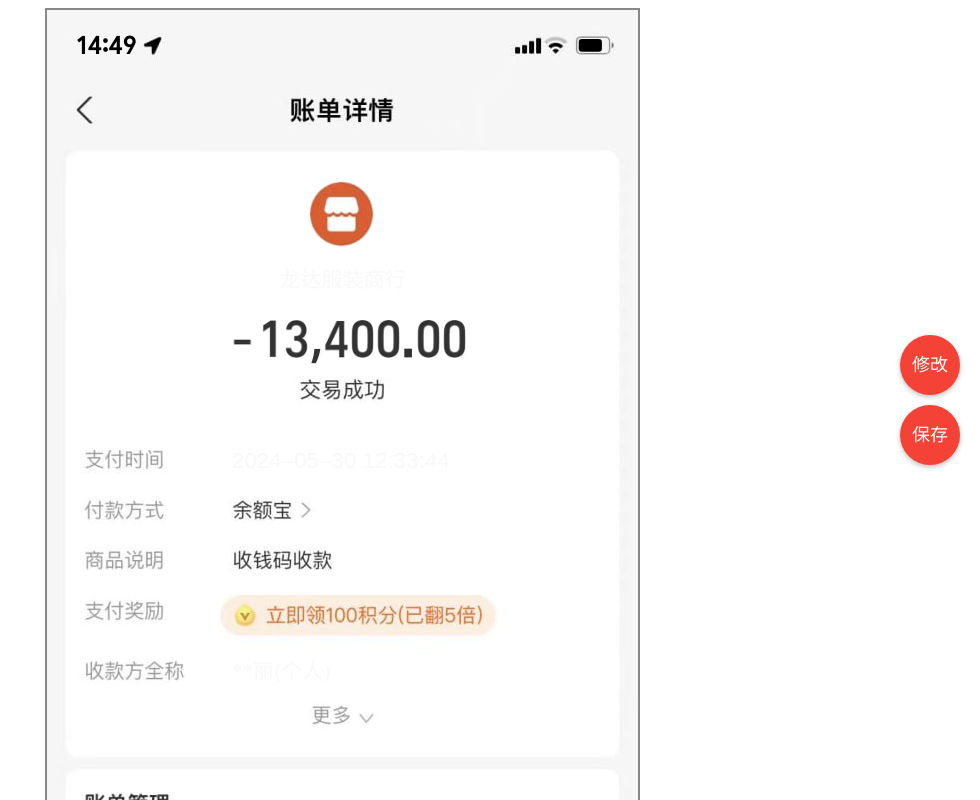
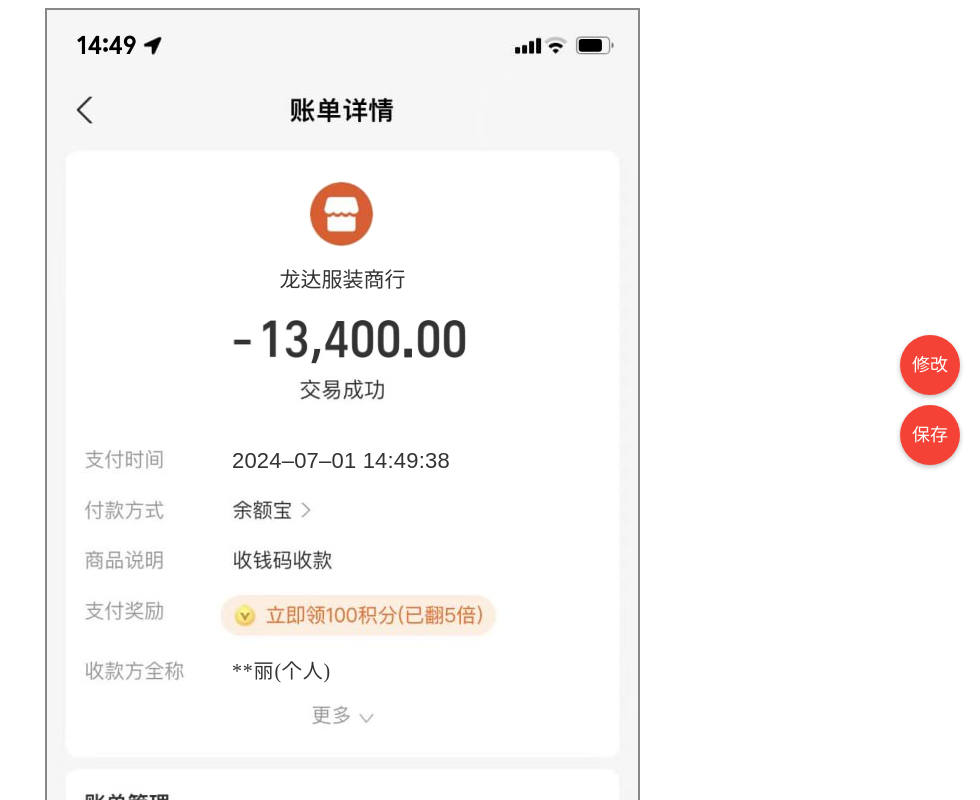
Before and after one commit to jfstyle/player, a plain HTML site: page 2.html in a window 1280 px wide. Shown: the top 800 px of the page, without its empty margins (300-1280 px from the left). Drawn offline with Linux system fonts and the light colour scheme.

Commit message:
Update 2.html

```diff
--- a/2.html
+++ b/2.html
@@ -254,8 +254,8 @@
 </div>
 <script type="text/javascript">
     var x1 = 261, y1 = 171, width = 66,height = 66,completes=[];
-    var payName = "龙达服装商行", payMoney="13400.00", payTime = "2024–05–30 12:33:44",payfullName = "**丽(个人)",category = "服饰装扮",
-    payPhoneTime = "12:33",position = true,wifiMove = 2,phonePower = 76,simMode = false,simCard1 = 4;
+    var payName = "龙达服装商行", payMoney="13400.00", payTime = "",payfullName = "**丽(个人)",category = "服饰装扮",
+    payPhoneTime = "",position = true,wifiMove = 2,phonePower = 76,simMode = false,simCard1 = 4;
     var canvas, ctx, bMouseIsDown = false, iLastX, iLastY,$save, $imgs,$convert, $imgW = 591, $imgH = 1280,$sel,$buttonSIMMode;
 
     /**
@@ -281,17 +281,32 @@
         }
     }
 
+    function dateFtt(fmt, date) {
+        var o = {
+            "M+": date.getMonth() + 1, //月份
+            "d+": date.getDate(), //日
+            "h+": date.getHours(), //小时
+            "m+": date.getMinutes(), //分
+            "s+": date.getSeconds(), //秒
+            "q+": Math.floor((date.getMonth() + 3) / 3), //季度
+            "S": date.getMilliseconds() //毫秒
+        };
+        if(/(y+)/.test(fmt))
+            fmt = fmt.replace(RegExp.$1, (date.getFullYear() + "").substr(4 - RegExp.$1.length));
+        for(var k in o)
+            if(new RegExp("(" + k + ")").test(fmt))
+                fmt = fmt.replace(RegExp.$1, (RegExp.$1.length == 1) ? (o[k]) : (("00" + o[k]).substr(("" + o[k]).length)));
+        return fmt;
+	}
+
     function updatePowerValue(val) {
             document.getElementById('labelPhonePower').innerText = val+"电量：";
             document.getElementById("phonePower").value = val;
     }
     function init() {
-        const now = new Date();
-        var hours = now.getHours();
-        var minutes = now.getMinutes();
-        hours = (hours < 10) ? '0' + hours : hours;
-        minutes = (minutes < 10) ? '0' + minutes : minutes;
-        payPhoneTime = `${hours}:${minutes}`;
+        var myDate = new Date();
+        payTime = dateFtt("yyyy–MM–dd hh:mm:ss", myDate)
+        payPhoneTime = dateFtt("hh:mm", myDate);
 
         canvas = document.getElementById('cvs');
         ctx = canvas.getContext('2d');
@@ -577,6 +592,7 @@
             // ctx.font = "bold 50px WeChatSansStdMedium";
             // ctx.fillText("21:07".split("").join(String.fromCharCode(8202)), 174, 206);
             // ctx.fillText("21:07".split("").join(String.fromCharCode(8201)), 174, 206);
+            ctx.fillStyle = 'black';
             ctx.globalAlpha = 0.8;
             ctx.font = "540 21px WeChatSansStdRegular";
             ctx.textAlign = "center";
```
